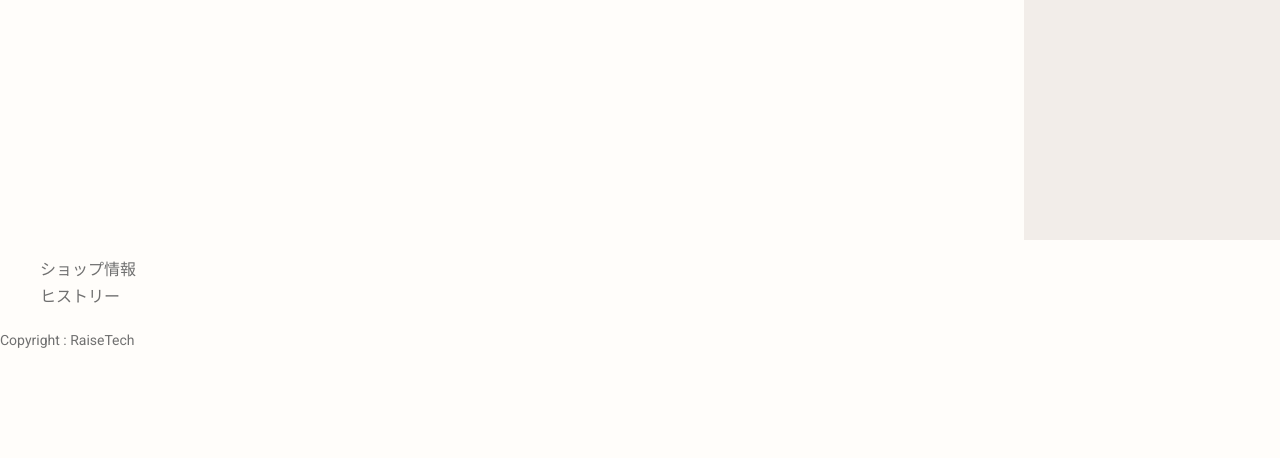
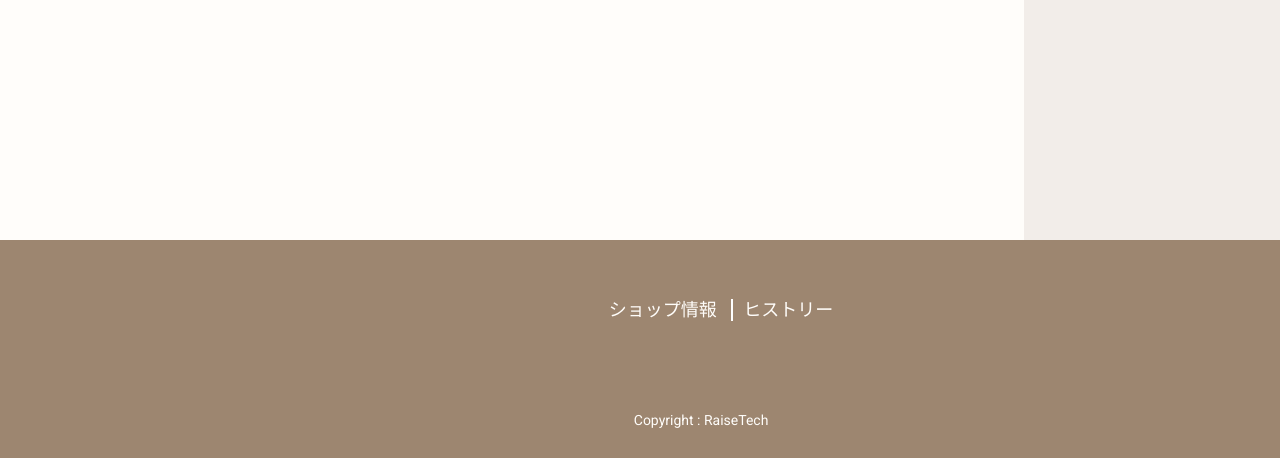
Before and after one commit to koji-kn/Hamburger-DemoSite, a PHP site: page /page.html in a window 1280 px wide; the page is wider, and only the part inside the window is pictured. Shown: the part 5558-6016 px from the top of that part. Before the commit the page ends 5906 px from the top of that part, so only its background shows below. Run offline with PHP 8.4, Linux system fonts and the light colour scheme; some libraries are stand-ins or nearby versions; some web fonts are replaced.

```diff
--- a/css/style.css
+++ b/css/style.css
@@ -175,6 +175,45 @@ section {
     padding-left: 46px;
     line-height: 216px;
   }
+}
+
+.l-footer {
+  display: flex;
+  justify-content: space-between;
+  flex-direction: column;
+  height: 150px;
+  padding-top: 16px;
+  padding-bottom: 16px;
+  font-size: 1.8rem;
+  line-height: 22px;
+  text-align: center;
+  color: #FFFDFA;
+  background: #9D8670;
+  position: relative;
+}
+@media (min-width: 639px) {
+  .l-footer {
+    padding-top: 30px;
+    padding-bottom: 24px;
+  }
+}
+@media (min-width: 1000px) {
+  .l-footer {
+    padding-top: 41px;
+    padding-bottom: 27px;
+  }
+}
+.l-footer__menu li {
+  display: inline-block;
+  padding-left: 10px;
+  padding-right: 10px;
+  box-sizing: border-box;
+}
+.l-footer__menu li:last-child {
+  border-left: 2px solid #fff;
+}
+.l-footer__menu li:hover {
+  font-weight: bold;
 }
 
 .c-card {
--- a/scss/style.scss
+++ b/scss/style.scss
@@ -13,6 +13,7 @@
 @forward"../scss/layout/main";
 @forward"../scss/layout/header";
 @forward"../scss/layout/side";
+@forward"../scss/layout/footer";
 
 // ==========================================================================
 // Object
```
Also changed, not shown: css/style.min.css, 2 other files.
